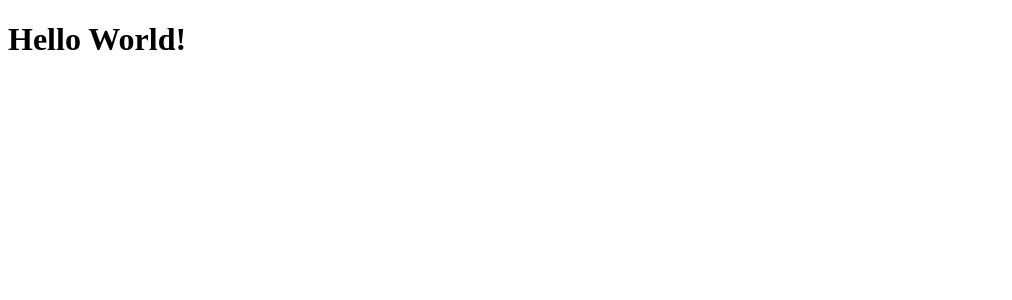
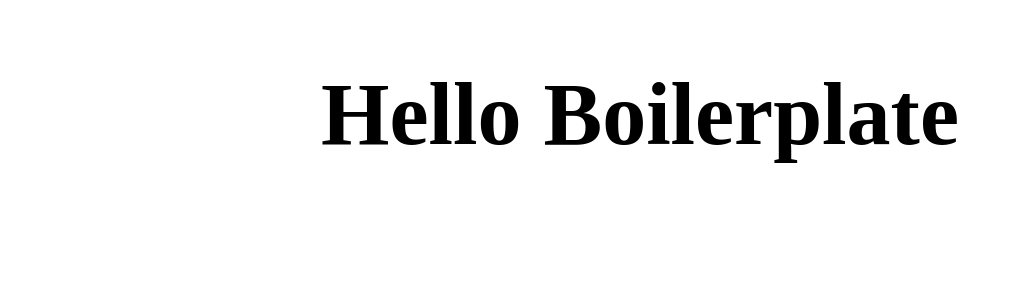
Before and after one commit to ilovecreativelabs/boilerplate, a Next.js app: page / in a window 1280 px wide. Shown: the top 300 px of the page, without its empty margins (0-1012 px from the left). Built offline with nearby package versions, Linux system fonts and the light colour scheme.

Commit message:
feat: add styles

```diff
--- /dev/null
+++ b/src/components/main/index.tsx
@@ -0,0 +1,5 @@
+import * as S from './main.styles'
+
+const Main = () => <S.Title>Hello Boilerplate</S.Title>
+
+export default Main
--- /dev/null
+++ b/src/components/main/main.styles.ts
@@ -0,0 +1,7 @@
+import styled from 'styled-components'
+
+export const Title = styled.h1`
+  text-align: center;
+  font-size: 5.5rem;
+  line-height: 7rem;
+`
--- a/src/pages/_app.tsx
+++ b/src/pages/_app.tsx
@@ -5,7 +5,7 @@ function App({ Component, pageProps }: AppProps) {
   return (
     <>
       <Head>
-        <title>Creative Labs</title>
+        <title>Boilerplate</title>
         <link rel="shortcut icon" href="/img/icon-512.png" />
         <link rel="apple-touch-icon" href="/img/icon-512.png" />
         <link rel="manifest" href="/manifest.json" />
--- a/src/pages/index.tsx
+++ b/src/pages/index.tsx
@@ -1,3 +1,5 @@
+import Main from 'components/main'
+
 export default function Home() {
-  return <h1>Hello World!</h1>
+  return <Main />
 }
--- a/tsconfig.json
+++ b/tsconfig.json
@@ -1,5 +1,6 @@
 {
   "compilerOptions": {
+    "baseUrl": "src",
     "target": "es5",
     "lib": [
       "dom",
```
Also changed, not shown: src/styles/global.ts (added, +20 -0 lines), public/manifest.json.
